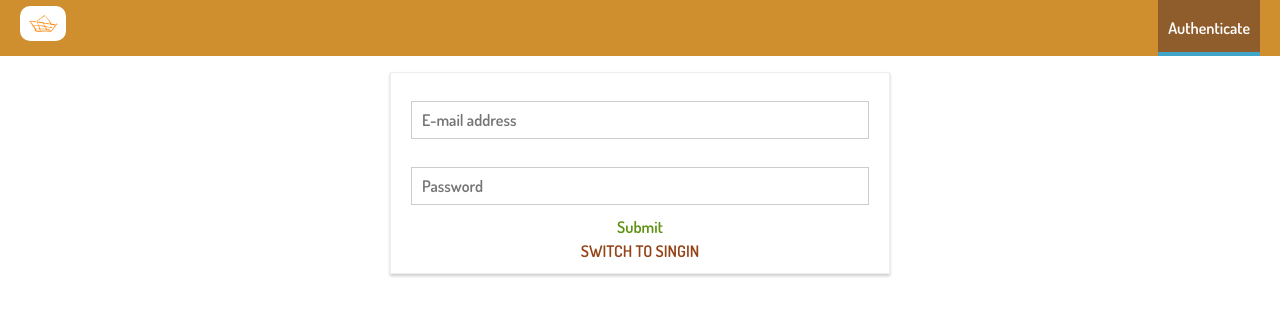
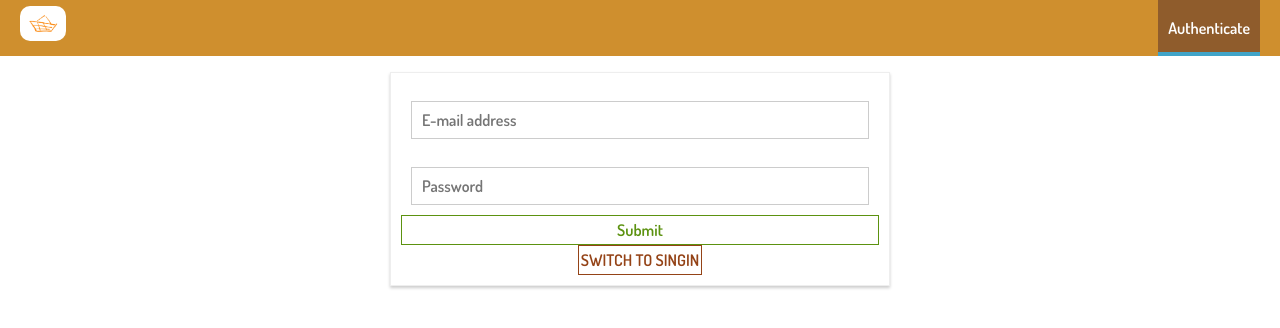
Before and after one commit to aleksandrgaranin/picnic-basket-plus-todo-list, a React (Create React App) app: page /auth in a window 1280 px wide. Shown: the top 328 px of the page. Built offline with nearby package versions, Linux system fonts and the light colour scheme.

Commit message:
listItem buttons style adjusted

```diff
--- a/src/components/Basket/ItemList/Item/Item.module.css
+++ b/src/components/Basket/ItemList/Item/Item.module.css
@@ -44,4 +44,8 @@
   text-align: center;
   padding: 10px;
   margin-bottom: 10px;
+  border: 1px solid green;
 }
+.ItemButtonLong button {
+  border: none
+}
--- a/src/components/Basket/ItemList/ItemDetail/ItemDetail.js
+++ b/src/components/Basket/ItemList/ItemDetail/ItemDetail.js
@@ -59,7 +59,7 @@ const ItemDetail = (props) => {
         {purchased}
         <hr />
         <div className={classes.Buttons}>
-          <Button btnType="Warning" clicked={props.purchaseItem}>
+          <Button btnType="Warning"  clicked={props.purchaseItem}>
             PURCHASED
           </Button>
           <Button btnType="Success" clicked={props.update}>
--- a/src/components/UI/Button/Button.module.css
+++ b/src/components/UI/Button/Button.module.css
@@ -5,14 +5,14 @@
     outline: none;
     cursor: pointer;
     font: inherit;
-    padding: 5px;
+    padding: 2px;
     font-weight: bold;
 }
-
+/*
 .Button:first-of-type {
-    margin: 0;
-    padding: 0;
-}
+    margin: 5px;
+    padding: 5px;
+} */
 
 .Button:disabled {
     color: #ccc;
@@ -20,14 +20,20 @@
 }
 
 .Success {
+    /* padding: 5px; */
     color: #5C9210;
+    border: 1px solid #5C9210;
 }
 
 .Danger {
+    /* padding: 5px; */
     color: #944317;
+    border: 1px solid #944317;
 }
 
 
 .Warning {
+    /* padding: 5px; */
     color: #a77802;
+    border: 1px solid #a77802;
 }
```
Also changed, not shown: src/components/Basket/ItemList/ItemDetail/ItemDetail.module.css (line endings or trailing spaces).
